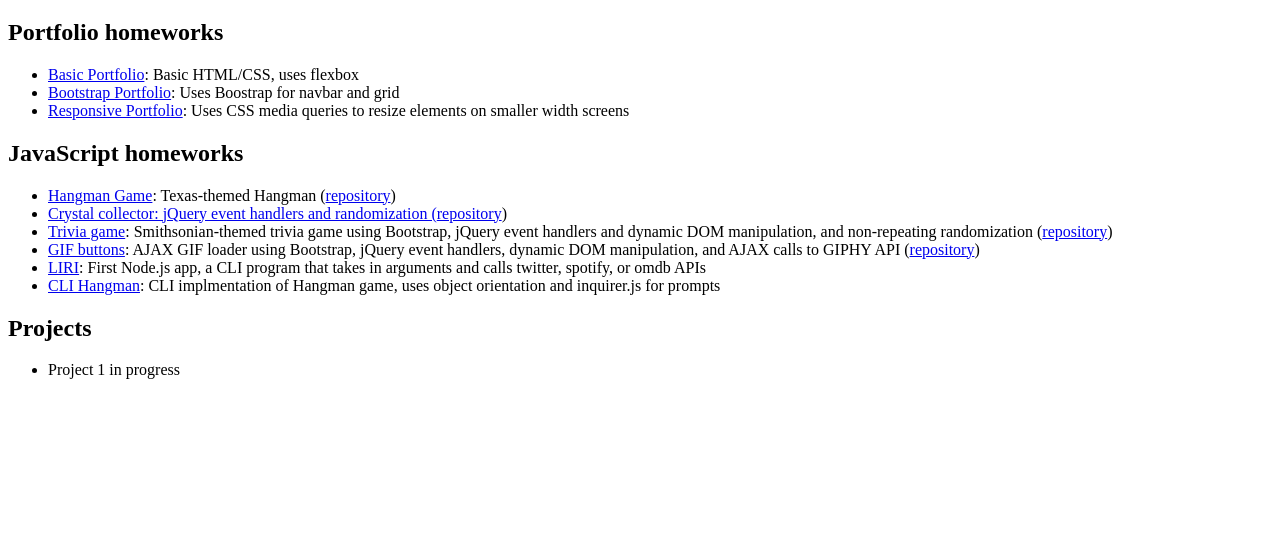
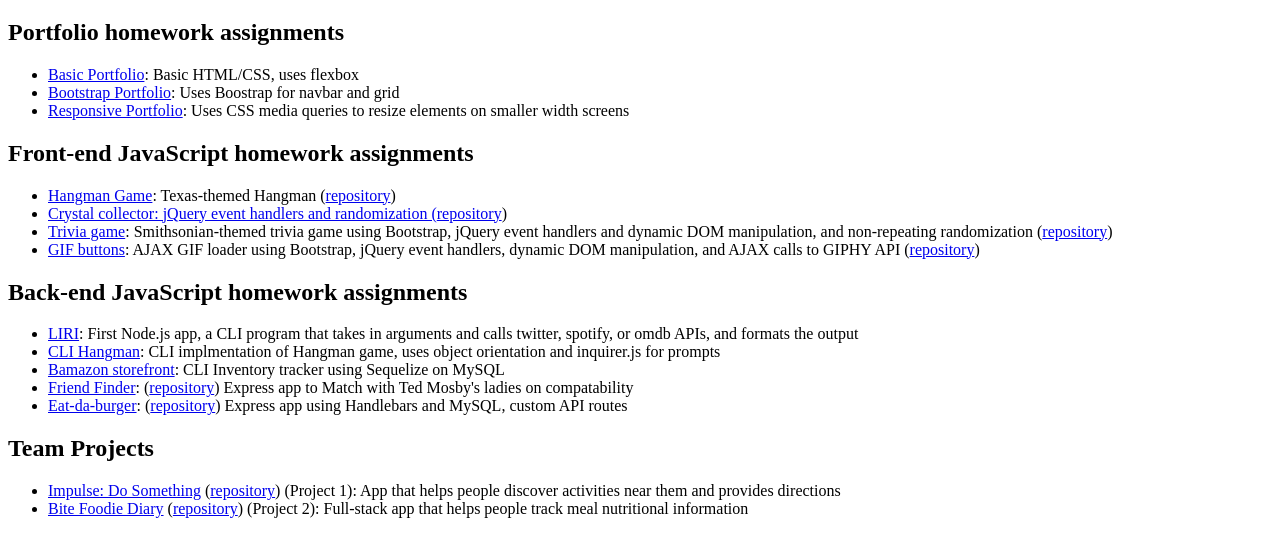
Before and after one commit to cslin82/cslin82.github.io, a plain HTML site: page index.html in a window 1280 px wide. Shown: the part 61-618 px from the top of the page. Drawn offline with Linux system fonts and the light colour scheme.

Commit message:
Add updated projects

```diff
--- a/index.html
+++ b/index.html
@@ -8,25 +8,32 @@
 </head>
 <body>
     <h1>Chris Lin's github.io</h1>
-    <h2>Portfolio homeworks</h2>
+    <h2>Portfolio homework assignments</h2>
     <ul>
         <li><a href="/Basic-Portfolio/">Basic Portfolio</a>: Basic HTML/CSS, uses flexbox</li>
         <li><a href="/Bootstrap-Portfolio/">Bootstrap Portfolio</a>: Uses Boostrap for navbar and grid</li>
         <li><a href="/Responsive-Portfolio/">Responsive Portfolio</a>: Uses CSS media queries to resize elements on smaller width screens</li>
     </ul>
-    <h2>JavaScript homeworks</h2>
+    <h2>Front-end JavaScript homework assignments</h2>
     <ul>
         <li><a href="/Hangman-Game/">Hangman Game</a>: Texas-themed Hangman (<a href="https://github.com/cslin82/Hangman-Game">repository</a>)</li>
         <li><a href="/week-4-game/">Crystal collector: jQuery event handlers and randomization (<a href="https://github.com/cslin82/week-4-game">repository</a>)</li>
         <li><a href="/TriviaGame/">Trivia game</a>: Smithsonian-themed trivia game using Bootstrap, jQuery event handlers and dynamic DOM manipulation, and non-repeating randomization (<a href="https://github.com/cslin82/TriviaGame">repository</a>)</li>
         <li><a href="/GifTastic/">GIF buttons</a>: AJAX GIF loader using Bootstrap, jQuery event handlers, dynamic DOM manipulation, and AJAX calls to GIPHY API (<a href="https://github.com/cslin82/GifTastic">repository</a>)</li>
-        <li><a href="https://github.com/cslin82/liri-node-app">LIRI</a>: First Node.js app, a CLI program that takes in arguments and calls twitter, spotify, or omdb APIs</li>
+    </ul>
+
+    <h2>Back-end JavaScript homework assignments</h2>
+    <ul>
+        <li><a href="https://github.com/cslin82/liri-node-app">LIRI</a>: First Node.js app, a CLI program that takes in arguments and calls twitter, spotify, or omdb APIs, and formats the output</li>
         <li><a href="https://github.com/cslin82/constructor-word-guess">CLI Hangman</a>: CLI implmentation of Hangman game, uses object orientation and inquirer.js for prompts</li>
-
+        <li><a href="https://github.com/cslin82/bamazon-storefront">Bamazon storefront</a>: CLI Inventory tracker using Sequelize on MySQL</li>
+        <li><a href="https://shielded-thicket-41997.herokuapp.com/">Friend Finder</a>: (<a href="https://github.com/cslin82/FriendFinder">repository</a>) Express app to Match with Ted Mosby's ladies on compatability</li>
+        <li><a href="https://mysterious-lowlands-30821.herokuapp.com/">Eat-da-burger</a>: (<a href="https://github.com/cslin82/burger">repository</a>) Express app using Handlebars and MySQL, custom API routes</li>
     </ul>
-    <h2>Projects</h2>
+    <h2>Team Projects</h2>
     <ul>
-      <li>Project 1 in progress</li>
+      <li><a href="https://anasib.github.io/ProjectOne-ACNU/">Impulse: Do Something</a> (<a href="https://github.com/anasib/ProjectOne-ACNU">repository</a>) (Project 1): App that helps people discover activities near them and provides directions</li>
+      <li><a href="https://pure-taiga-52377.herokuapp.com/">Bite Foodie Diary</a> (<a href="https://github.com/jiapurdue/Nutrition-Tracker">repository</a>) (Project 2): Full-stack app that helps people track meal nutritional information</li>
     </ul>
 </body>
 </html>
```
